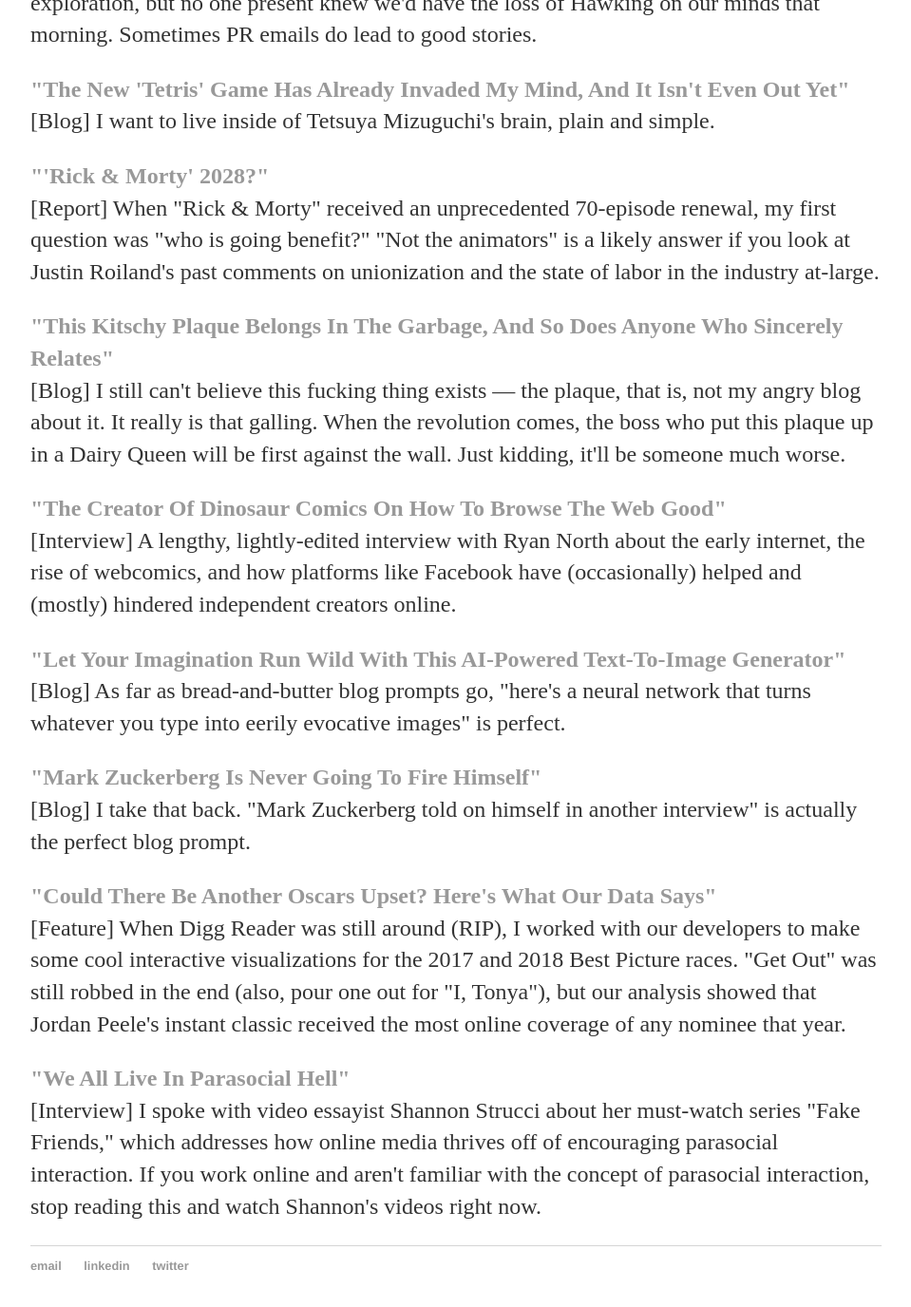
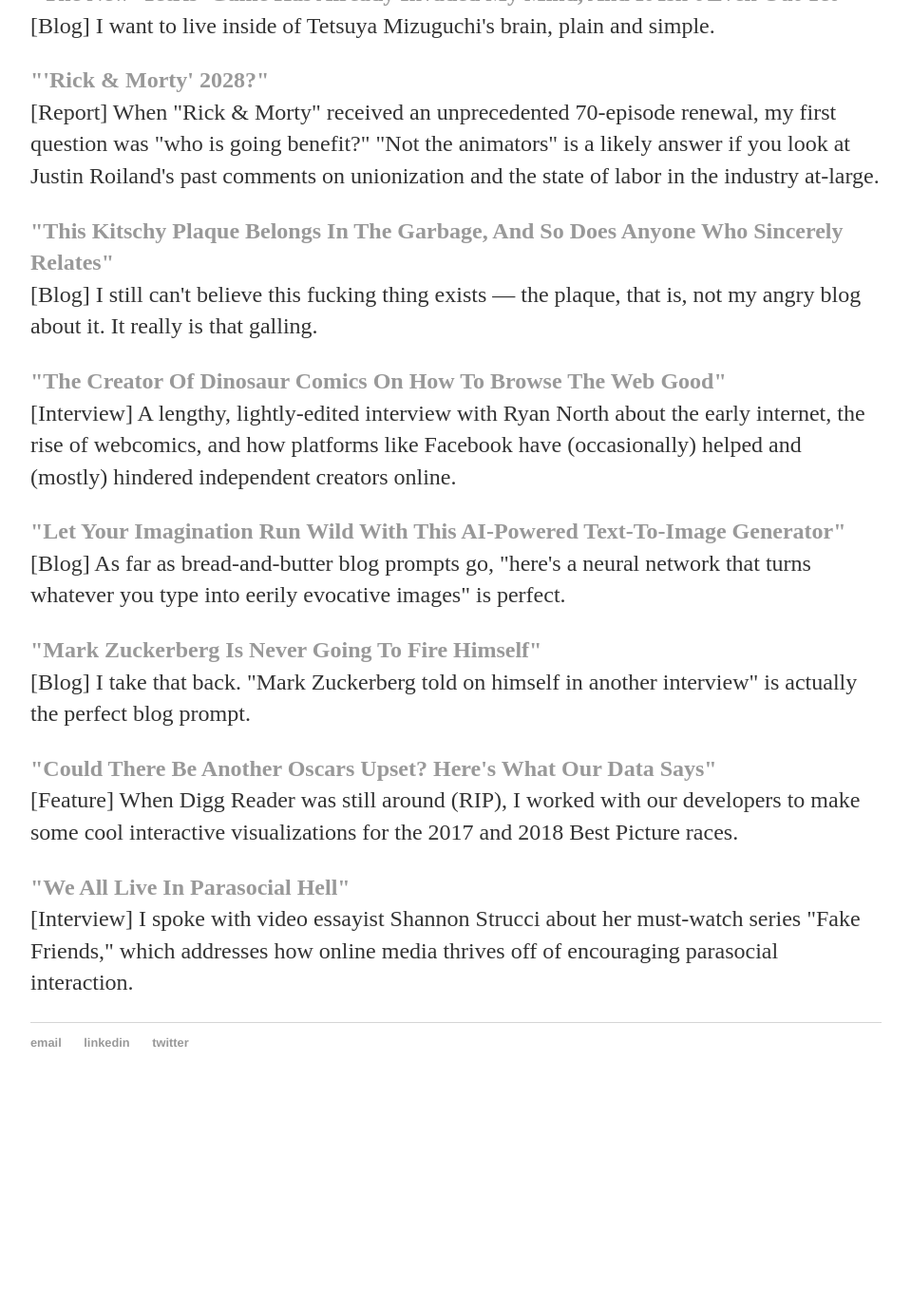
Before and after one commit to mathewolson/mathewolson.github.io, a Jekyll site: the page built from writing.html, in a window 1280 px wide and 1400 px high, scrolled down 1113 px. Shown: the top 1376 px of the window at 95% size, without its empty margins (160-1119 px from the left). Built offline with Jekyll 4.4.1, drawn with Linux system fonts in a browser that asks for light colours; after the commit the page ends 2278 px from its top, so only the background shows below that; some of the changed text lies outside the part shown.

Commit message:
Update writing.html

```diff
--- a/writing.html
+++ b/writing.html
@@ -5,16 +5,16 @@
 <div class="blurb">
 	<h1>WRITING</h1>
 	<p><b><a href="http://digg.com/2018/fyre-festival-merch-billy-mcfarland-chris-khan">"The Fyre's Still Burning: Was Billy McFarland Secretly Involved In The Fyre Fest Merch Sale?"</b></a><br>[Investigation] After writing about a sale claiming to have real Fyre Fest merchandise but no ties to the event's organizers (also reported on by Buzzfeed, Gothamist, and The New Yorker), I received an anonymous tip about the guy behind the sale. This exclusive uncovered the sale organizer's long history with Billy McFarland's pre-Fyre Fest venture, Magnises.</p>
-	<p><b><a href="http://digg.com/2018/xoxo-festival-2018-internet-community">"I Went To XOXO Fest, Logged Off And Found The Good Internet Still Exists"</a></b><br>[Feature] I went to XOXO to see if it serves as more than a fun getaway for extremely online creators (I think it does!) — in addition to my on-location reporting, I did a follow-up interview with XOXO co-founder Andy Baio.</p>
-	<p><b><a href="http://digg.com/2018/gorillaz-final-drive-geep-game-history">"17 Years Ago, Gorillaz Released A Legendary Web Game — But Who Actually Made It?"</a></b><br>[Report] When I started writing this piece, I didn't think I had any real chance of finding the people behind "Final Drive," the rad-as-hell Gorillaz 3D driving game. If I had failed, I would've written about how difficult it is to preserve web history, even when the story involves a hugely popular band. Instead, I actually found the guys and added a little bit to web history myself.</p>
+	<p><b><a href="http://digg.com/2018/xoxo-festival-2018-internet-community">"I Went To XOXO Fest, Logged Off And Found The Good Internet Still Exists"</a></b><br>[Feature] I went to XOXO to see if it serves as more than a fun getaway for extremely online creators — I think it does!</p>
+	<p><b><a href="http://digg.com/2018/gorillaz-final-drive-geep-game-history">"17 Years Ago, Gorillaz Released A Legendary Web Game — But Who Actually Made It?"</a></b><br>[Report] I didn't think I had any real chance of finding the people behind "Final Drive," the rad-as-hell Gorillaz 3D driving game. I actually did, and added a little bit to web history in the process.</p>
 	<p><b><a href="http://digg.com/2017/how-to-watch-all-of-twin-peaks">"The Best Way To Watch All Of 'Twin Peaks,' Now That It's Over"</a></b><br>[Guide] I love "Twin Peaks." I want other people to love "Twin Peaks," too. I wrote about 3,500 words to help those people.</p>
 	<p><b><a href="http://digg.com/2018/one-strange-rock-aronofsky-hadfield-hawking">"What It Was Like To Pretend To Be An Astronaut On The Day Stephen Hawking Died"</a></b><br>[Report] I was prepared to use my one-on-one time with Chris Hadfield to talk about space exploration, but no one present knew we'd have the loss of Hawking on our minds that morning. Sometimes PR emails do lead to good stories.</p>
 	<p><b><a href="http://digg.com/2018/tetris-effect-rez-tetsuya-mizuguchi">"The New 'Tetris' Game Has Already Invaded My Mind, And It Isn't Even Out Yet"</a></b><br>[Blog] I want to live inside of Tetsuya Mizuguchi's brain, plain and simple.</p>
 	<p><b><a href="http://digg.com/2018/rick-and-morty-70-episode-renewal-decade-harmon-roiland">"'Rick & Morty' 2028?"</a></b><br>[Report] When "Rick & Morty" received an unprecedented 70-episode renewal, my first question was "who is going benefit?" "Not the animators" is a likely answer if you look at Justin Roiland's past comments on unionization and the state of labor in the industry at-large.</p>
-	<p><b><a href="http://digg.com/2018/just-once-wish-my-employees-would-say-plaque">"This Kitschy Plaque Belongs In The Garbage, And So Does Anyone Who Sincerely Relates"</a></b><br>[Blog] I still can't believe this fucking thing exists — the plaque, that is, not my angry blog about it. It really is that galling. When the revolution comes, the boss who put this plaque up in a Dairy Queen will be first against the wall. Just kidding, it'll be someone much worse.</p>
+	<p><b><a href="http://digg.com/2018/just-once-wish-my-employees-would-say-plaque">"This Kitschy Plaque Belongs In The Garbage, And So Does Anyone Who Sincerely Relates"</a></b><br>[Blog] I still can't believe this fucking thing exists — the plaque, that is, not my angry blog about it. It really is that galling.</p>
 	<p><b><a href="http://digg.com/2018/dinosaur-comics-ryan-north-interview">"The Creator Of Dinosaur Comics On How To Browse The Web Good"</a></b><br>[Interview] A lengthy, lightly-edited interview with Ryan North about the early internet, the rise of webcomics, and how platforms like Facebook have (occasionally) helped and (mostly) hindered independent creators online.</p>
 	<p><b><a href="http://digg.com/2018/text-to-image-generator-ai-cris-valenzuela">"Let Your Imagination Run Wild With This AI-Powered Text-To-Image Generator"</a></b><br>[Blog] As far as bread-and-butter blog prompts go, "here's a neural network that turns whatever you type into eerily evocative images" is perfect.</p>
 	<p><b><a href="http://digg.com/2018/mark-zuckerberg-kara-swisher-interview-recode-firing-himself-cambridge-analytica">"Mark Zuckerberg Is Never Going To Fire Himself"</a></b><br>[Blog] I take that back. "Mark Zuckerberg told on himself in another interview" is actually the perfect blog prompt.</p>
-	<p><b><a href="http://digg.com/2018/oscars-2018-best-picture-prediction-data-viz">"Could There Be Another Oscars Upset? Here's What Our Data Says"</a></b><br>[Feature] When Digg Reader was still around (RIP), I worked with our developers to make some cool interactive visualizations for the 2017 and 2018 Best Picture races. "Get Out" was still robbed in the end (also, pour one out for "I, Tonya"), but our analysis showed that Jordan Peele's instant classic received the most online coverage of any nominee that year.</p>
-	<p><b><a href="http://digg.com/2018/parasocial-relationships-shannon-strucci-interview">"We All Live In Parasocial Hell"</a></b><br>[Interview] I spoke with video essayist Shannon Strucci about her must-watch series "Fake Friends," which addresses how online media thrives off of encouraging parasocial interaction. If you work online and aren't familiar with the concept of parasocial interaction, stop reading this and watch Shannon's videos right now.</p>
+	<p><b><a href="http://digg.com/2018/oscars-2018-best-picture-prediction-data-viz">"Could There Be Another Oscars Upset? Here's What Our Data Says"</a></b><br>[Feature] When Digg Reader was still around (RIP), I worked with our developers to make some cool interactive visualizations for the 2017 and 2018 Best Picture races.</p>
+	<p><b><a href="http://digg.com/2018/parasocial-relationships-shannon-strucci-interview">"We All Live In Parasocial Hell"</a></b><br>[Interview] I spoke with video essayist Shannon Strucci about her must-watch series "Fake Friends," which addresses how online media thrives off of encouraging parasocial interaction.</p>
 </div><!-- /.blurb -->
```
